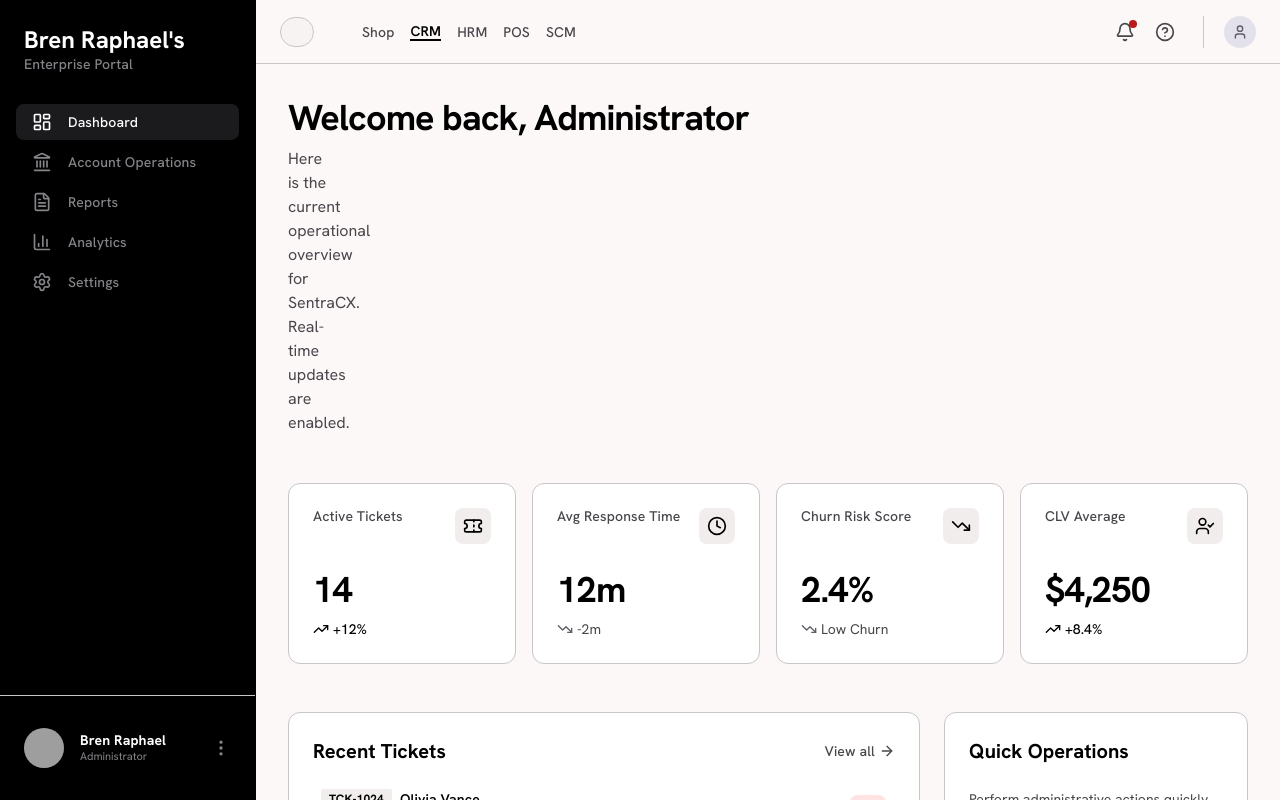
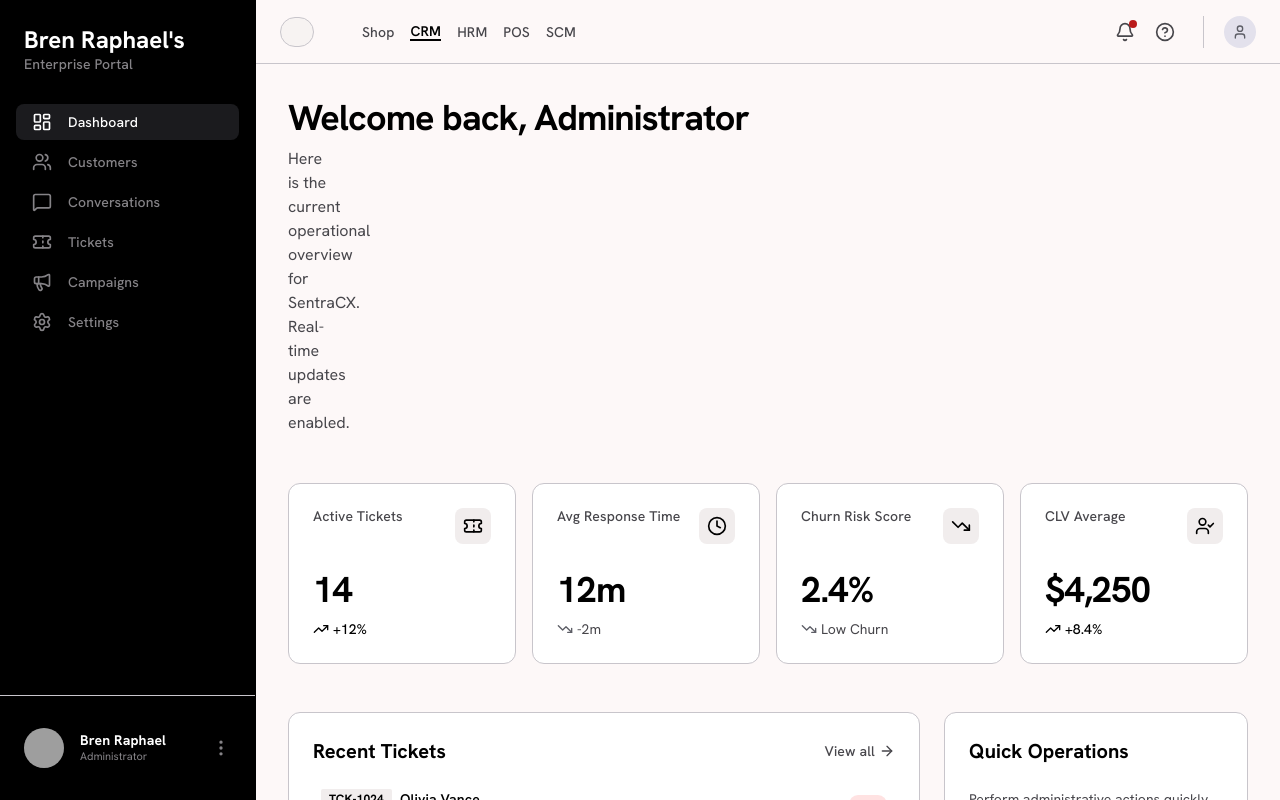
Before and after one commit to deveramartin/SentraCX, a Next.js app in the folder apps/web-crm/: page / in a window 1280 px wide. Shown: the top 800 px of the page. Built offline with nearby package versions, Linux system fonts and the light colour scheme; no server answers; grey boxes are pictures that could not be loaded.

Commit message:
feat(web-crm): update navigation shell to list core SentraCX modules

```diff
--- a/apps/web-crm/src/components/shared/MobileNav.tsx
+++ b/apps/web-crm/src/components/shared/MobileNav.tsx
@@ -2,16 +2,17 @@
 
 import Link from "next/link";
 import { usePathname } from "next/navigation";
-import { LayoutDashboard, Landmark, BarChart3, Settings } from "lucide-react";
+import { LayoutDashboard, Users, MessageSquare, Ticket, Megaphone } from "lucide-react";
 
 export function MobileNav() {
   const pathname = usePathname();
 
   const navItems = [
     { name: "Dashboard", href: "/", icon: LayoutDashboard },
-    { name: "Accounts", href: "/accounts", icon: Landmark },
-    { name: "Analytics", href: "/analytics", icon: BarChart3 },
-    { name: "Settings", href: "/settings", icon: Settings },
+    { name: "Customers", href: "/customers", icon: Users },
+    { name: "Conversations", href: "/conversations", icon: MessageSquare },
+    { name: "Tickets", href: "/tickets", icon: Ticket },
+    { name: "Campaigns", href: "/campaigns", icon: Megaphone },
   ];
 
   return (
--- a/apps/web-crm/src/components/shared/Sidebar.tsx
+++ b/apps/web-crm/src/components/shared/Sidebar.tsx
@@ -4,9 +4,10 @@ import Link from "next/link";
 import { usePathname } from "next/navigation";
 import {
   LayoutDashboard,
-  Landmark,
-  FileText,
-  BarChart3,
+  Users,
+  MessageSquare,
+  Ticket,
+  Megaphone,
   Settings,
   MoreVertical
 } from "lucide-react";
@@ -16,9 +17,10 @@ export function Sidebar() {
 
   const navItems = [
     { name: "Dashboard", href: "/", icon: LayoutDashboard },
-    { name: "Account Operations", href: "/accounts", icon: Landmark },
-    { name: "Reports", href: "/reports", icon: FileText },
-    { name: "Analytics", href: "/analytics", icon: BarChart3 },
+    { name: "Customers", href: "/customers", icon: Users },
+    { name: "Conversations", href: "/conversations", icon: MessageSquare },
+    { name: "Tickets", href: "/tickets", icon: Ticket },
+    { name: "Campaigns", href: "/campaigns", icon: Megaphone },
     { name: "Settings", href: "/settings", icon: Settings },
   ];
 
```
